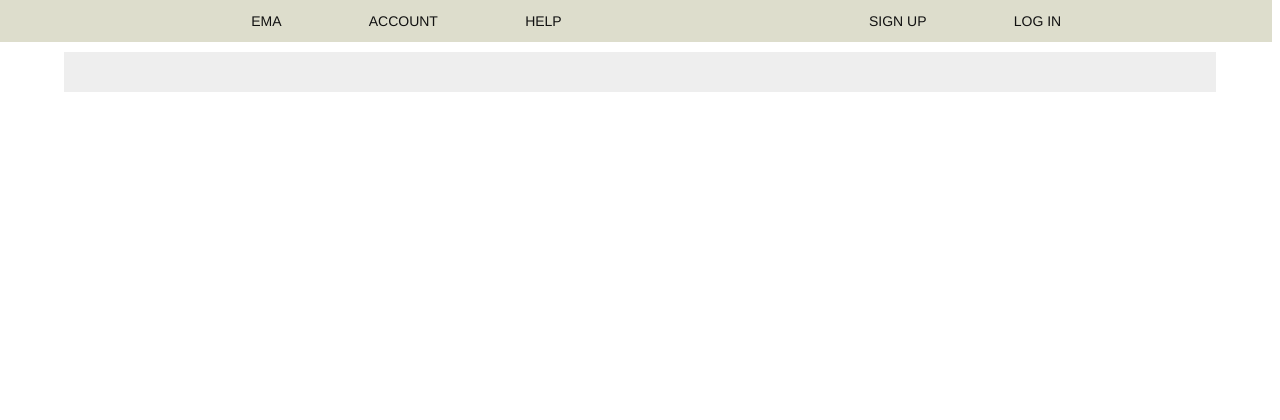
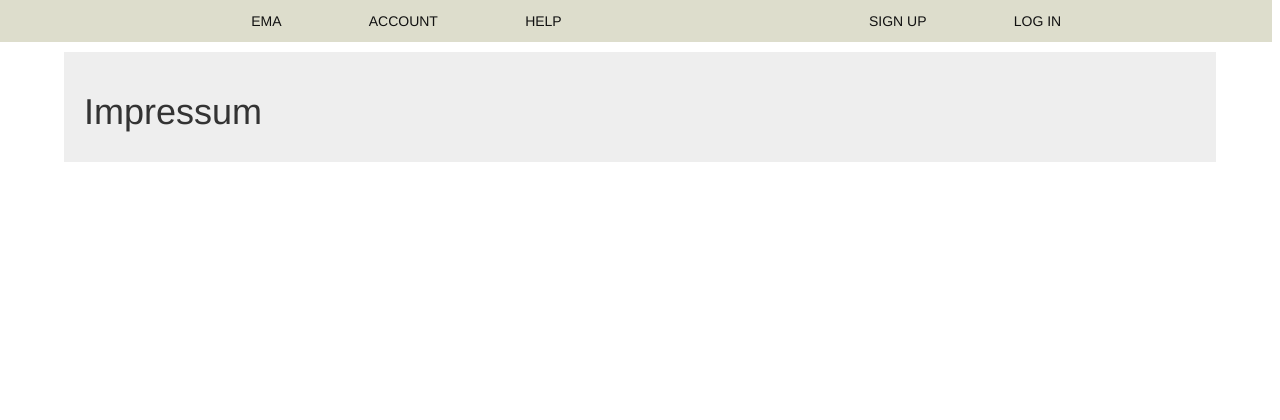
Before and after one commit to codingpaula/ema_project, a Django app: template ema/templates/orga/impressum.html in a window 1280 px wide. Shown: the top 420 px of the page. Run offline with Django 3.2, Linux system fonts and the light colour scheme; the template is opened without the code that fills it, so the values that code supplies are empty; some libraries are stand-ins or nearby versions.

Commit message:
headline impressum

```diff
--- a/ema/templates/orga/impressum.html
+++ b/ema/templates/orga/impressum.html
@@ -5,3 +5,6 @@
 {% block footer %}
   {% include "footer.html" with active_footer='Impressum' %}
 {% endblock footer %}
+{% block content %}
+<h1>Impressum</h1>
+{% endblock content %}
```
